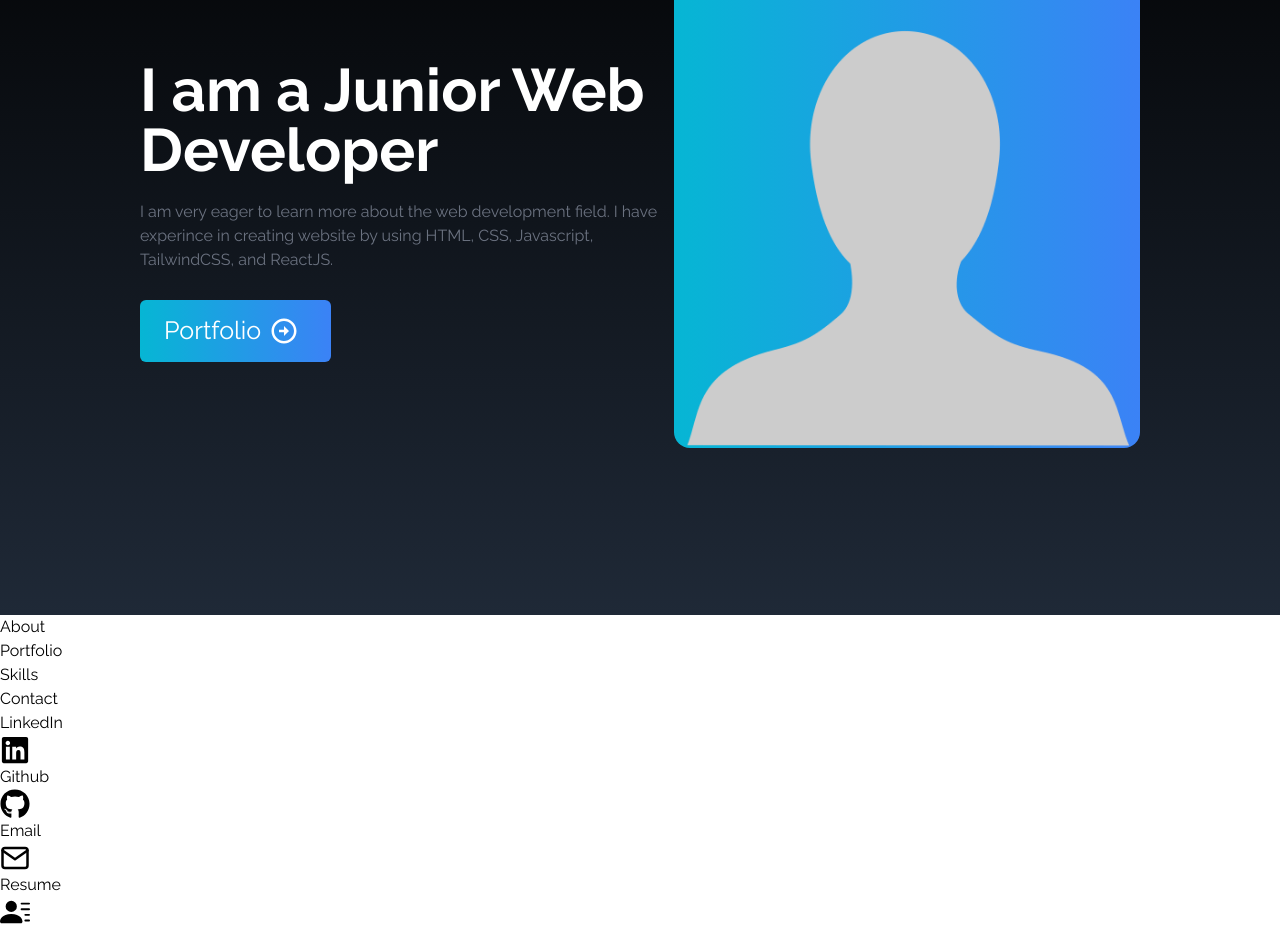
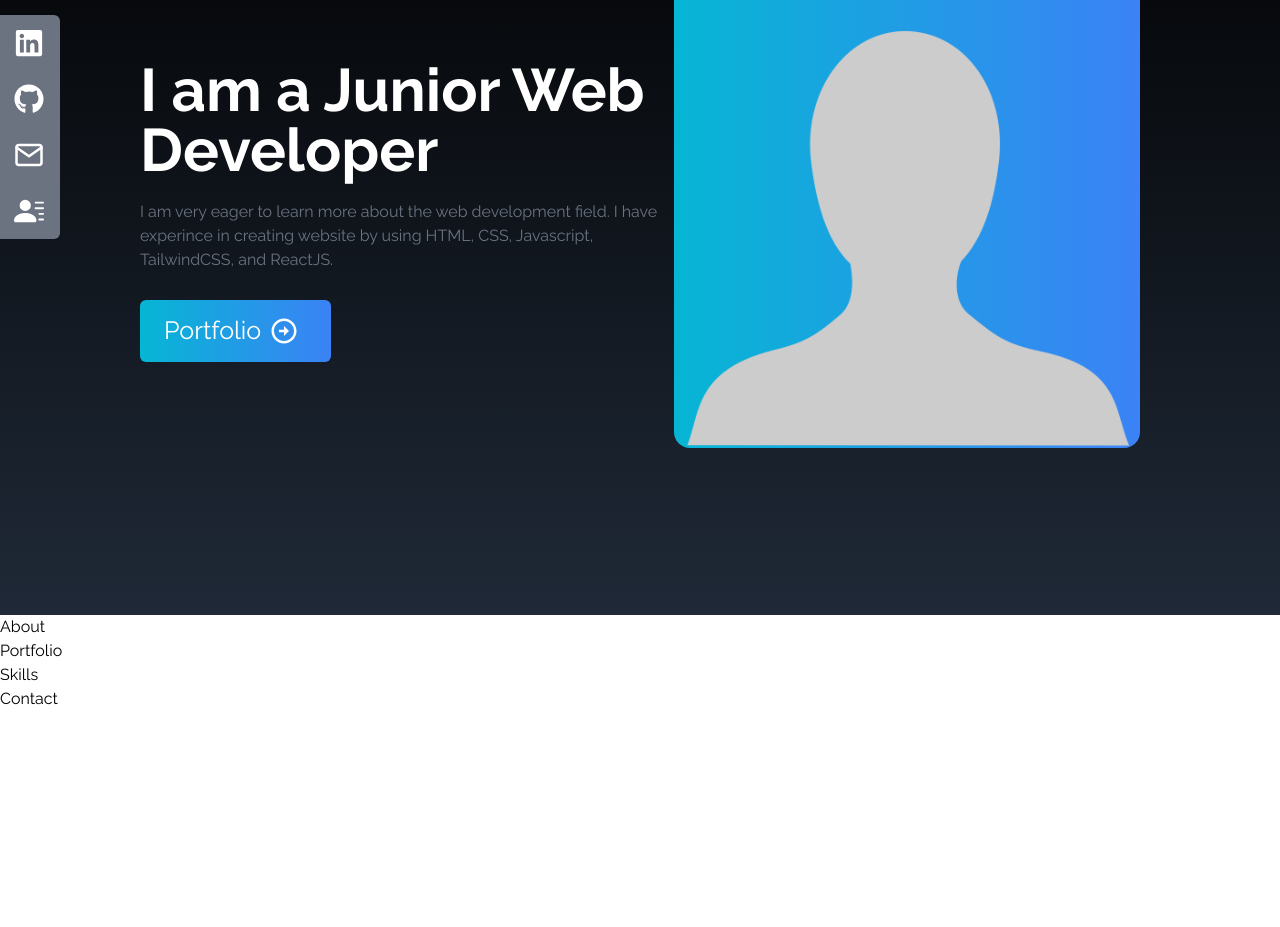
Before and after one commit to Rali-28/web-portfolio, a React (Vite) app: page / in a window 1280 px wide. Shown: the part 265-1192 px from the top of the page. After the commit the page ends 976 px from the top, so only its background shows below. Built offline with nearby package versions, Linux system fonts and the light colour scheme.

Commit message:
Created the Social links
Renders Social link at the left side of the hero section. Links are clickable and will direct to the respective links.

```diff
--- a/src/components/Social.jsx
+++ b/src/components/Social.jsx
@@ -5,13 +5,30 @@ import { socialLinks } from '../constants'
 
 const Social = () => {
   return (
-    // * Main container for Socials
-    <div>
+    /*
+      * Main container for Socials
+      * Renders the list in a column
+        TODO: Rendering for small devices
+    */
+    <div className='fixed top-[35%] left-0 flex-col hidden lg:flex'>
       <ul>
-          {socialLinks.map((link) => (
-            <li>
-              <a href={link.link}>
-                {link.content}
+          {/*
+            // * Renders a list of social media links using the imports from ../constants/index.jsx
+            // * LinkedIn, Github, Email (Gmail), Resume (in respective order)
+            // TODO: Fix download
+          */}
+          {socialLinks.map(({id, content, style, link, download}) => (
+            <li
+              key={id}
+              className={`flex items-center justify-between w-40 px-4 ml-[-100px] duration-300 bg-gray-500 ${style} h-14 hover:ml-[-10px]`}
+            >
+              <a
+                href={link}
+                className='flex items-center justify-between w-full text-white'
+                // download={download}
+                target='_blank'
+              >
+                {content}
               </a>
             </li>
           ))}
--- a/src/constants/index.jsx
+++ b/src/constants/index.jsx
@@ -9,6 +9,7 @@ import { FaLinkedin, FaGithub } from 'react-icons/fa'
 import { FiMail } from 'react-icons/fi'
 import { BsFillPersonLinesFill } from 'react-icons/bs'
 // End of social icons
+import { css } from '../assets'
 
 // * Navigation Bar links
 export const navLinks = [
@@ -35,6 +36,7 @@ export const navLinks = [
 ]
 
 // * Social Links
+// TODO: Change social links style color to respective logo theme
 export const socialLinks = [
     {
         id: 1,
@@ -44,7 +46,7 @@ export const socialLinks = [
                 LinkedIn <FaLinkedin size={30} />
             </>
         ),
-        style: 'rounded-br-md',
+        style: 'rounded-tr-md',
         link: 'https://www.linkedin.com/'
     },
     {
@@ -67,7 +69,7 @@ export const socialLinks = [
             </>
         ),
         style: '',
-        link: '#'
+        link: 'mailto:janaban.srj@gmail.com' // TODO: Add link to emailing me on gmail janaban.srj@gmail.com
     },
     {
         id: 4,
@@ -78,7 +80,7 @@ export const socialLinks = [
             </>
         ),
         style: 'rounded-br-md',
-        link: '#',
-        download: 'true'
+        link: css, // TODO: Add link to resume pdf & Replace with resume
+        // download: true // TODO: Fix download for resume
     },
 ]
```
Also changed, not shown: public/css.png (added).
